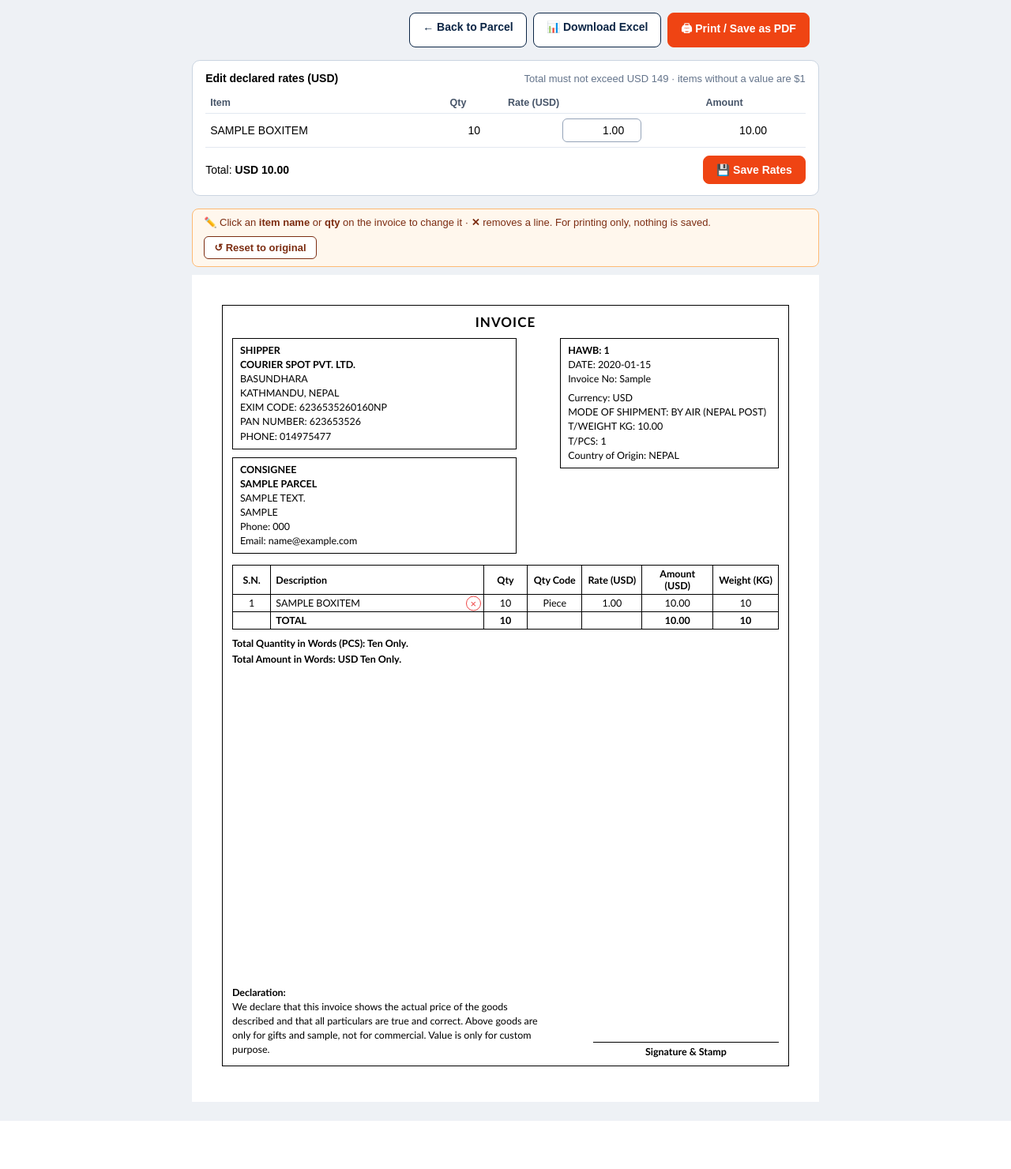
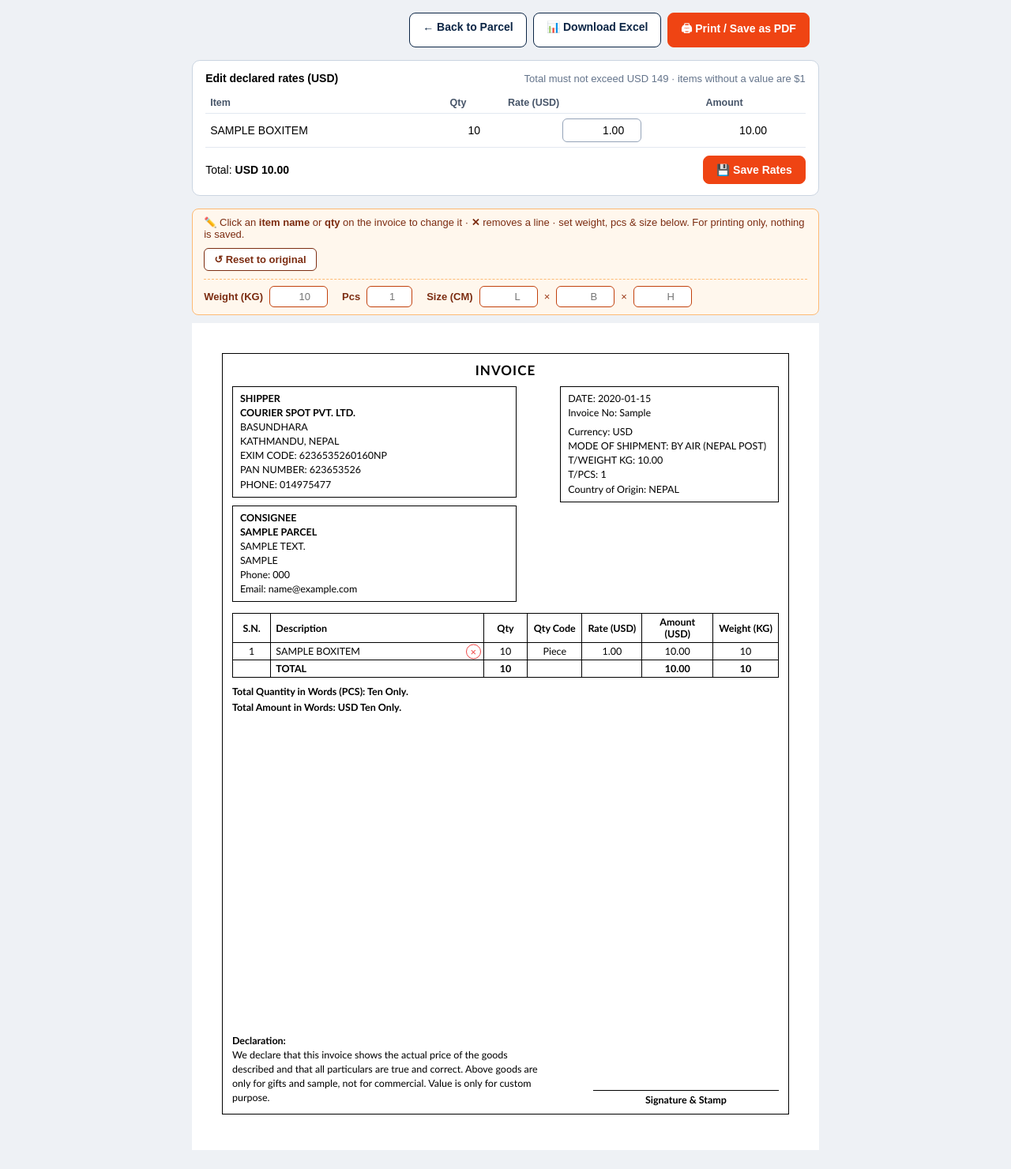
Before and after one commit to damnNepali/courierspot, a Django app: page /panel/invoices/1/nepal-post/ in a window 1280 px wide. Shown: the whole page at 79% size. Before the commit the page ends 1419 px from the top, so only its background shows below. Run offline with Django 5.2, Linux system fonts and the light colour scheme; a user stored in the database is signed in; tables that the repository leaves empty hold one stand-in row (values such as "Sample post").

Commit message:
Nepal Post invoice: print-only weight, pcs and L x B x H; remove HAWB
- Weight, T/PCS and box size (L*B*H cm) can be set before printing;
  shown on the invoice, kept in the browser only, never saved
- HAWB line removed from the print page and the Excel file

Co-Authored-By: Claude Opus 5.5 <noreply@anthropic.com>

```diff
--- a/operations/views.py
+++ b/operations/views.py
@@ -845,8 +845,7 @@ def nepal_post_invoice_excel(request, pk):
 
     shipper = ['SHIPPER', sh['name'], sh['address'], sh['city'],
                f"EXIM CODE: {sh['exim']}", f"PAN NUMBER: {sh['pan']}", f"PHONE: {sh['phone']}"]
-    info = [f"HAWB: {parcel.tracking_id}",
-            f"DATE: {timezone.localtime(invoice.created_at):%Y-%m-%d}",
+    info = [f"DATE: {timezone.localtime(invoice.created_at):%Y-%m-%d}",
             f"Invoice No: {ctx['invoice_no']}", 'Currency: USD',
             'MODE OF SHIPMENT: BY AIR (NEPAL POST)',
             f"T/WEIGHT KG: {ctx['weight']}", f"T/PCS: {ctx['pcs']}",
@@ -857,7 +856,7 @@ def nepal_post_invoice_excel(request, pk):
         if i < len(shipper):
             cell(f'A{r}', shipper[i], bold=i < 2)
         if i < len(info):
-            cell(f'E{r}', info[i], bold=i == 0)
+            cell(f'E{r}', info[i])
     box(f'A2:C{1 + len(shipper)}'); box(f'E2:G{1 + len(info)}')
 
     r = 3 + max(len(shipper), len(info))
--- a/templates/panel/nepal_post_invoice.html
+++ b/templates/panel/nepal_post_invoice.html
@@ -13,6 +13,11 @@
   .np-hint { max-width: 210mm; margin: 0 auto 10px; padding: 9px 14px; border-radius: 8px; background: #fff7ed; border: 1px solid #fdba74; font: 13px Arial, sans-serif; color: #7c2d12; display: flex; gap: 10px; align-items: center; justify-content: space-between; flex-wrap: wrap; }
   .np-hint button { font: 600 13px Arial, sans-serif; padding: 6px 12px; border-radius: 6px; border: 1px solid #7c2d12; background: #fff; color: #7c2d12; cursor: pointer; }
   .np-hint .over { color: #b91c1c; font-weight: 700; }
+  .np-dims { display: flex; gap: 8px; align-items: center; flex-wrap: wrap; width: 100%; padding-top: 8px; border-top: 1px dashed #fdba74; }
+  .np-dims label { font-weight: 700; }
+  .np-dims input { width: 74px; padding: 5px 6px; border: 1px solid #c2410c; border-radius: 6px; font: 13px Arial, sans-serif; text-align: right; background: #fff; }
+  .np-dims .x { color: #9a3412; }
+  .dimline { font-size: 11px; }
   .nm, .qt { outline: none; border-radius: 3px; text-transform: uppercase; }
   .nm:hover, .qt:hover { background: #fff7d6; box-shadow: 0 0 0 1px #f59e0b; }
   .nm:focus, .qt:focus { background: #fff7d6; box-shadow: 0 0 0 2px #f59e0b; }
@@ -142,9 +147,19 @@
 
 {% if rows %}
 <div class="np-hint no-print" id="npHint">
-  <span>✏️ Click an <b>item name</b> or <b>qty</b> on the invoice to change it · <b>✕</b> removes a line.
+  <span>✏️ Click an <b>item name</b> or <b>qty</b> on the invoice to change it · <b>✕</b> removes a line · set weight, pcs &amp; size below.
     For printing only, nothing is saved. <span id="npOver" class="over" hidden></span></span>
   <button type="button" onclick="npReset()">↺ Reset to original</button>
+  <div class="np-dims">
+    <label for="npW">Weight (KG)</label>
+    <input id="npW" type="number" min="0" step="0.01" placeholder="{{ weight|floatformat:'-2' }}">
+    <label for="npP" style="margin-left:10px">Pcs</label>
+    <input id="npP" type="number" min="1" step="1" placeholder="{{ pcs }}" style="width:58px">
+    <label for="npL" style="margin-left:10px">Size (CM)</label>
+    <input id="npL" type="number" min="0" step="0.1" placeholder="L"><span class="x">×</span>
+    <input id="npB" type="number" min="0" step="0.1" placeholder="B"><span class="x">×</span>
+    <input id="npH" type="number" min="0" step="0.1" placeholder="H">
+  </div>
 </div>
 {% endif %}
 
@@ -175,13 +190,13 @@
     </div>
 
     <div class="boxed meta">
-      <div class="label">HAWB: {{ parcel.tracking_id }}</div>
       <div>DATE: {{ inv.created_at|date:"Y-m-d" }}</div>
       <div>Invoice No: {{ invoice_no }}</div>
       <div style="margin-top:6px">Currency: USD</div>
       <div>MODE OF SHIPMENT: BY AIR (NEPAL POST)</div>
-      <div>T/WEIGHT KG: {{ weight|floatformat:2 }}</div>
-      <div>T/PCS: {{ pcs }}</div>
+      <div>T/WEIGHT KG: <span id="metaW">{{ weight|floatformat:2 }}</span></div>
+      <div id="metaDimRow" hidden>DIMENSION (CM): <span id="metaDim"></span></div>
+      <div>T/PCS: <span id="metaPcs">{{ pcs }}</span></div>
       <div>Country of Origin: NEPAL</div>
     </div>
   </div>
@@ -222,7 +237,7 @@
         <td></td>
         <td></td>
         <td class="c" id="totAmt">{{ total_amount|floatformat:2 }}</td>
-        <td class="c">{{ weight|floatformat:"-2" }}</td>
+        <td class="c" id="totW">{{ weight|floatformat:"-2" }}</td>
       </tr>
     </tbody>
   </table>
@@ -250,7 +265,23 @@
 (function () {
   var MAX = {{ max_total|stringformat:"s" }};
   var KEY = 'np-edits-{{ inv.pk }}-{{ box_no }}';
-  var WEIGHT = '{% if box %}{{ box.weight|floatformat:"-2" }}{% endif %}';
+  var ORIG_W = '{% if box %}{{ box.weight|floatformat:"-2" }}{% endif %}';
+  var WEIGHT = ORIG_W, DIM = '';
+  var wIn = document.getElementById('npW'), pIn = document.getElementById('npP');
+  var ORIG_PCS = '{{ pcs }}';
+  var dIn = ['npL', 'npB', 'npH'].map(function (id) { return document.getElementById(id); });
+  function num(v) { var n = parseFloat(v); return isNaN(n) || n <= 0 ? '' : String(Math.round(n * 100) / 100); }
+  function readBox() {
+    WEIGHT = num(wIn.value) || ORIG_W;
+    var d = dIn.map(function (i) { return num(i.value); });
+    DIM = d.every(Boolean) ? d.join('*') : '';
+    var p = parseInt(pIn.value, 10);
+    document.getElementById('metaPcs').textContent = p > 0 ? p : ORIG_PCS;
+    document.getElementById('metaW').textContent = parseFloat(WEIGHT || 0).toFixed(2);
+    document.getElementById('totW').textContent = WEIGHT;
+    document.getElementById('metaDim').textContent = DIM;
+    document.getElementById('metaDimRow').hidden = !DIM;
+  }
   var rows = Array.prototype.slice.call(document.querySelectorAll('tr.item'));
   if (!rows.length) { window.npPrint = function () { window.print(); }; return; }
 
@@ -288,6 +319,7 @@
   }
   var lastTotal = 0;
   function recalc() {
+    readBox();
     var sn = 0, totQty = 0, totCents = 0, first = true;
     rows.forEach(function (tr) {
       var wt = tr.querySelector('.wt');
@@ -298,7 +330,11 @@
       var cents = Math.round(parseFloat(tr.dataset.rate) * 100) * q;
       tr.querySelector('.amt').textContent = (cents / 100).toFixed(2);
       totQty += q; totCents += cents;
-      wt.textContent = first ? WEIGHT : '';
+      wt.innerHTML = '';
+      if (first) {
+        wt.textContent = WEIGHT;
+        if (DIM) { var s = document.createElement('div'); s.className = 'dimline'; s.textContent = DIM; wt.appendChild(s); }
+      }
       first = false;
     });
     document.getElementById('totQty').textContent = totQty;
@@ -320,6 +356,19 @@
     if (Object.keys(s).length) state[tr.dataset.id] = s; else delete state[tr.dataset.id];
     save(state);
   }
+
+  var bx = state._box || {};
+  wIn.value = bx.w || '';
+  pIn.value = bx.p || '';
+  dIn.forEach(function (i, k) { i.value = (bx.d || [])[k] || ''; });
+  [wIn, pIn].concat(dIn).forEach(function (i) {
+    i.addEventListener('input', function () {
+      var pv = parseInt(pIn.value, 10);
+      var b = { w: num(wIn.value), p: pv > 0 ? String(pv) : '', d: dIn.map(function (x) { return num(x.value); }) };
+      if (b.w || b.p || b.d.some(Boolean)) state._box = b; else delete state._box;
+      save(state); recalc();
+    });
+  });
 
   rows.forEach(function (tr) {
     var s = state[tr.dataset.id];
@@ -347,6 +396,7 @@
   window.npReset = function () {
     try { localStorage.removeItem(KEY); } catch (e) {}
     state = {};
+    wIn.value = ''; pIn.value = ''; dIn.forEach(function (i) { i.value = ''; });
     rows.forEach(function (tr) {
       tr.classList.remove('removed');
       tr.querySelector('.nm').textContent = tr.dataset.name;
```
